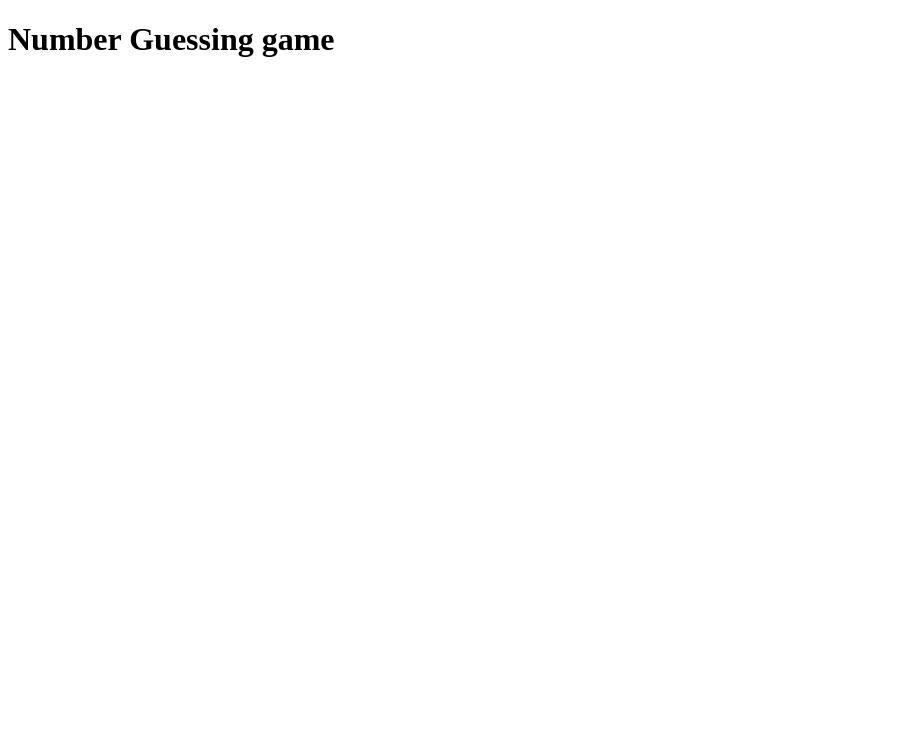
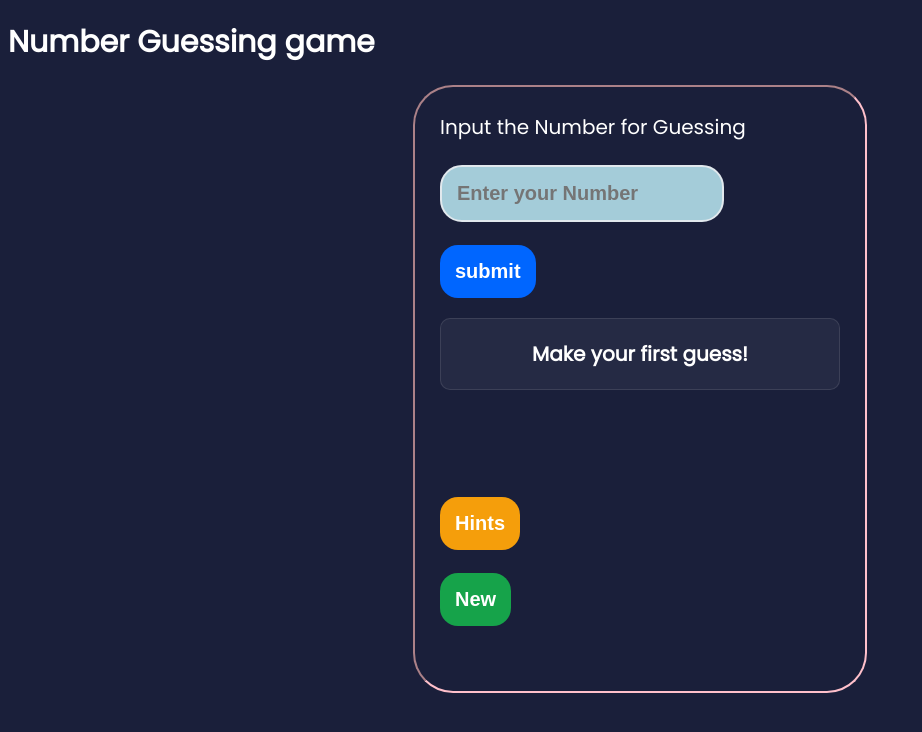
Before and after one commit to Rahulkarna-cdr/Guessing_Game, a website: page index.html in a window 1280 px wide. Shown: the whole page, without its empty margins (0-922 px from the left). Drawn offline with Linux system fonts and the light colour scheme.

Commit message:
this is the complete file

```diff
--- a/index.html
+++ b/index.html
@@ -5,12 +5,32 @@
     <meta charset="UTF-8">
     <title>Guessing Game</title>
     <link rel="stylesheet" href="./styles/main.css">
+    <link href="https://fonts.googleapis.com/css2?family=Poppins&display=swap" rel="stylesheet">
 
   </head>
   <h1>Number Guessing game</h1>
   <body>
+    <div id="container">
+    <label for="heading" id="label">Input the Number for Guessing</label><br><br>
+    <input type="text" name="num" id="numip" placeholder="Enter your Number"><br><br>
+
+    <button id="submittingNum">submit</button>
+
+    <div id="feedback" class="feedback">
+      Make your first guess!
+  </div>
+    <h3 id="AttemptCount"></h2><br>
+    <h3 id="currentGuess"></h2><br><br>
+
+    <!-- game controls -->
+    <button id="hint">Hints</button><br><br>
+    <button id = 'newGameBtn'>New</button><br><br>
+
+    <h3 id="hntDisArea"></h3>
 
 
+
+  </div>
 
 
 
--- a/js/guessingGameJS.js
+++ b/js/guessingGameJS.js
@@ -78,3 +78,67 @@ class Game{
         return shuffle(hintArray);
         }
 }
+
+//UI logic
+let game = new Game();
+
+let hintUsed = false;
+
+let button1 = document.getElementById('submittingNum');
+const input = document.getElementById('numip');
+button1.addEventListener('click',() => {
+    const feedback = document.getElementById('feedback');
+    const guess = parseInt(input.value);
+
+    if (isNaN(guess) || guess>100 || guess<1) {
+        feedback.innerText = 'Please enter a valid number.';
+        return;
+    }
+
+    const result = game.playersGuessSubmission(guess);
+    feedback.innerText = result;
+
+    // Show guess count
+    document.getElementById('AttemptCount').innerText = `Attempt: ${game.pastGuesses.length}/5`;
+
+    // Show current guess
+    document.getElementById('currentGuess').innerText = `You guessed: ${game.playersGuess}`;
+
+    // input.value = '';
+});
+
+input.addEventListener('keydown', (event) => {
+    if(event.key === 'Enter'){
+        button1.click();
+    }
+})
+
+// Hint button
+let button2 = document.getElementById('hint');
+button2.addEventListener('click', () => {
+    if (!hintUsed) {
+        const hints = game.provideHint();
+        document.getElementById('hntDisArea').innerText = `Hint: One of these is the correct number: ${hints.join(', ')}`;
+        hintUsed = true;
+    }
+});
+
+// New game button
+let newGameButton = document.getElementById('newGameBtn');
+newGameButton.addEventListener('click', () => {
+    game = new Game();
+    hintUsed = false;
+    document.getElementById('feedback').innerText = 'Make your first guess!';
+    document.getElementById('feedback').className = 'feedback';
+    document.getElementById('AttemptCount').innerText = '';
+    document.getElementById('currentGuess').innerText = '';
+    document.getElementById('hntDisArea').innerText = '';
+    document.getElementById('numip').disabled = false;
+    document.getElementById('submittingNum').disabled = false;
+});
+
+// Utility to stop game input on win/lose
+function disableGame() {
+    document.getElementById('numip').disabled = true;
+    document.getElementById('submittingNum').disabled = true;
+}
--- a/styles/main.css
+++ b/styles/main.css
@@ -1 +1,96 @@
 /* Write your CSS code in this file */
+body{
+    background-color: #1a1f3a;
+    color: #ffffff;
+    font-size: 15px;
+    font-family: 'Poppins', sans-serif;
+}
+
+#label{
+    font-size: 20px;
+}
+#container{
+    margin: 0 auto;
+    width: 400px;
+    border: 2px inset pink;
+    border-radius: 40px;
+    padding: 25px;
+}
+
+#container:hover{
+    transform: translateY(5px);
+}
+
+#submittingNum{
+    font-size: 20px;
+    border: none;
+    border-radius: 18px;
+    padding:15px;
+    background-color: #0066ff;
+    color: #ffffff;
+    font-weight: bold;
+}
+
+#submittingNum:hover{
+    background-color: #3388ff;
+    transform: translate(5px,2px);
+}
+.feedback {
+    text-align: center;
+    margin: 20px 0;
+    padding: 20px;
+    border-radius: 10px;
+    font-size: 20px;
+    font-weight: bold;
+    /* min-height: 60px; */
+    display: flex;
+    align-items: center;
+    justify-content: center;
+    background: rgba(255, 255, 255, 0.05);
+    border: 1px solid rgba(255, 255, 255, 0.1);
+}
+
+input{
+    border-radius: 22px;
+    width: 250px;
+    padding:15px;
+    font-size: 20px;
+    font-weight: bolder;
+    border: 2px solid #e1e8ed;
+    background-color: #A4CCD9;
+}
+
+input:hover{
+    transform: translateY(-2px);
+    border: 3px solid #6FE6FC;
+}
+
+#hint{
+    font-size: 20px;
+    border-radius: 18px;
+    padding:15px;
+    background-color: #f59e0b;
+    color: #ffffff;
+    border: none;
+    font-weight: bold;
+}
+
+#hint:hover{
+    background-color: #fbbf24;
+    transform: translate(5px,2px);
+}
+
+#newGameBtn{
+    font-size: 20px;
+    border-radius: 18px;
+    padding:15px;
+    background-color: #16a34a;
+    color: #ffffff;
+    border: none;
+    font-weight: bold;
+}
+
+#newGameBtn:hover{
+    background-color: #22c55e;
+    transform: translate(5px,2px);
+}
```
